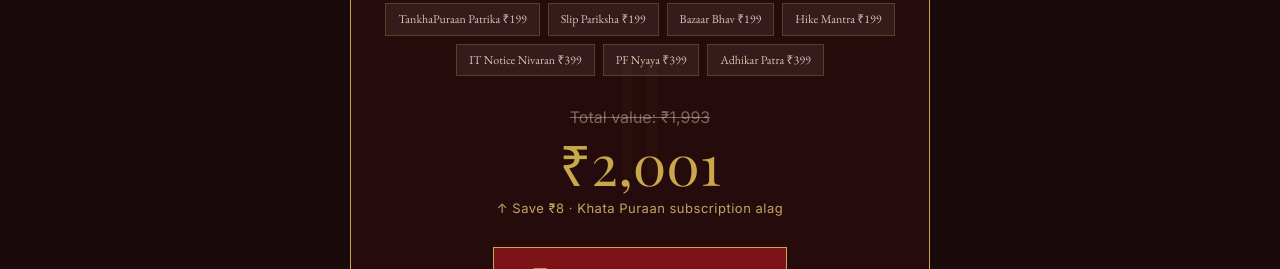
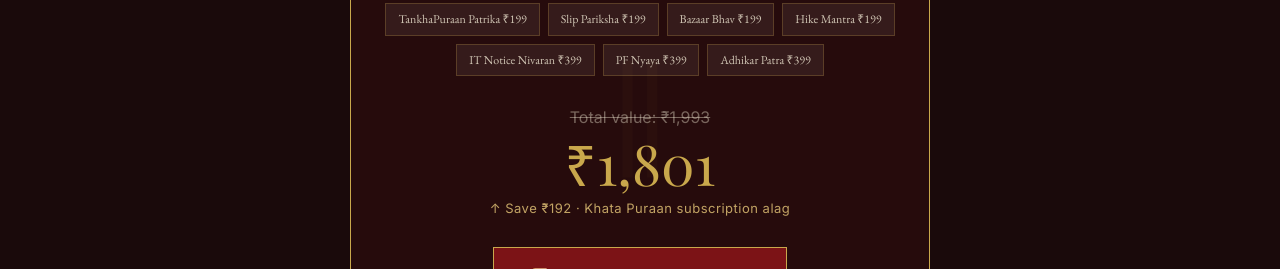
Before and after one commit to amiyamishra1990-rgb/tankhapuraan, a React (Create React App) app: page / in a window 1280 px wide. Shown: the part 2640-2909 px from the top of the page. Built offline with nearby package versions, Linux system fonts and the light colour scheme; a web font is replaced by a local one.

Commit message:
Update App.js

```diff
--- a/src/App.js
+++ b/src/App.js
@@ -515,8 +515,8 @@ export default function App() {
               {BUNDLE_PRODUCTS.map(p => (<span className="bundle-chip" key={p.id}>{p.name} {p.price}</span>))}
             </div>
             <div className="bundle-original">Total value: {inr(BUNDLE_ORIGINAL)}</div>
-            <div className="bundle-price">₹2,001</div>
-            <div className="bundle-save">↑ Save {inr(BUNDLE_ORIGINAL - 2001)} · Khata Puraan subscription alag</div>
+            <div className="bundle-price">₹{BUNDLE_PRICE.toLocaleString('en-IN')}</div>
+            <div className="bundle-save">↑ Save {inr(BUNDLE_ORIGINAL - BUNDLE_PRICE)} · Khata Puraan subscription alag</div>
             <a href="#calculator" className="btn-gold" style={{fontSize:"17px", padding:"15px 36px"}}>📜 Get the Complete Bundle →</a>
           </div>
         </section>
```
